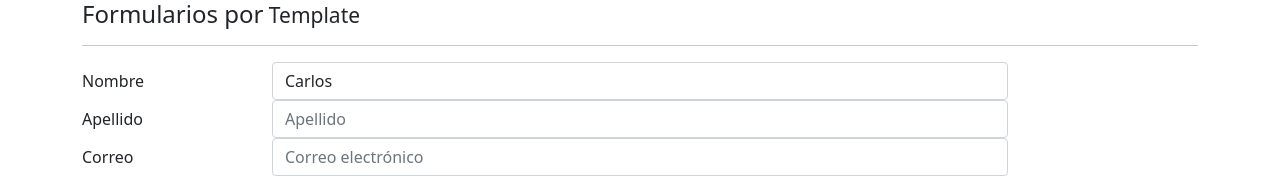
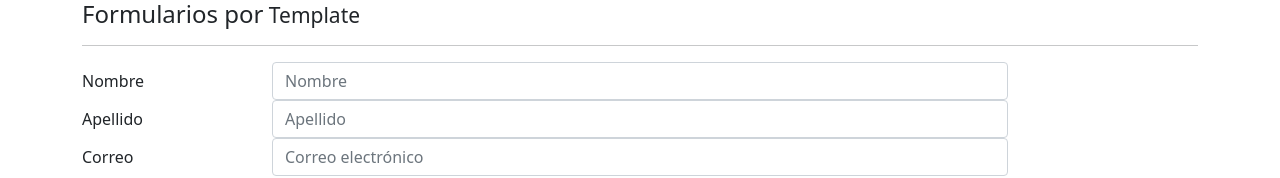
Before and after one commit to hatorob/formularios-Angular, an Angular app: page /template in a window 1280 px wide. Shown: the top 178 px of the page. Built offline with nearby package versions, Linux system fonts and the light colour scheme.

Commit message:
Template: Validaciones independientes y cambio de estilos

```diff
--- a/src/app/pages/template/template.component.html
+++ b/src/app/pages/template/template.component.html
@@ -8,7 +8,7 @@
             <label class="col-2 col-form-label">Nombre</label>
             <div class="col-8">
 
-                <input name="nombre" [ngModel]="usuario.nombre" class="form-control" type="text" placeholder="Nombre" required minlength="5">
+                <input name="nombre" [class.is-invalid]="nombre.invalid && nombre.touched" [ngModel]="usuario.nombre" class="form-control" type="text" placeholder="Nombre" required minlength="5" #nombre="ngModel">
             </div>
         </div>
 
@@ -26,7 +26,7 @@
         <label class="col-2 col-form-label">Correo</label>
         <div class="col-8">
 
-            <input class="form-control" type="email" placeholder="Correo electrónico">
+            <input class="form-control" type="email" [class.is-invalid]="correo.invalid && nombre.touched" ngModel name="correo" placeholder="Correo electrónico" pattern="[a-z0-9._%+-]+@[a-z0-9.-]+\.[a-z]{2,3}$" #correo="ngModel">
         </div>
     </div>
 
--- a/src/app/pages/template/template.component.ts
+++ b/src/app/pages/template/template.component.ts
@@ -9,7 +9,7 @@ import { NgForm } from '@angular/forms';
 export class TemplateComponent implements OnInit {
 
   usuario = {
-    nombre: 'Carlos', //establecer un valor por defecto al formulario
+    nombre: '', //establecer un valor por defecto al formulario
   }
 
   constructor() { }
```
